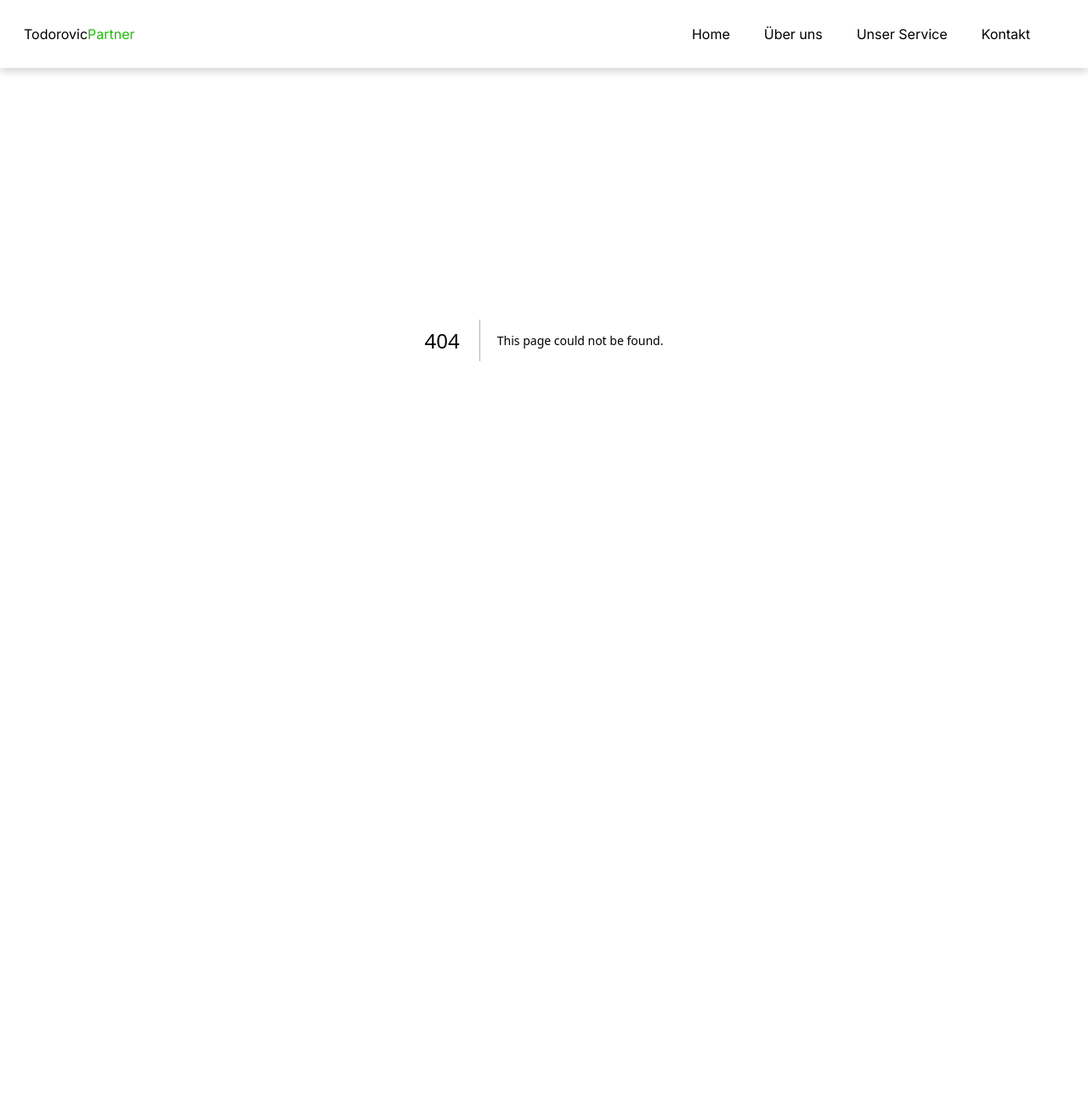
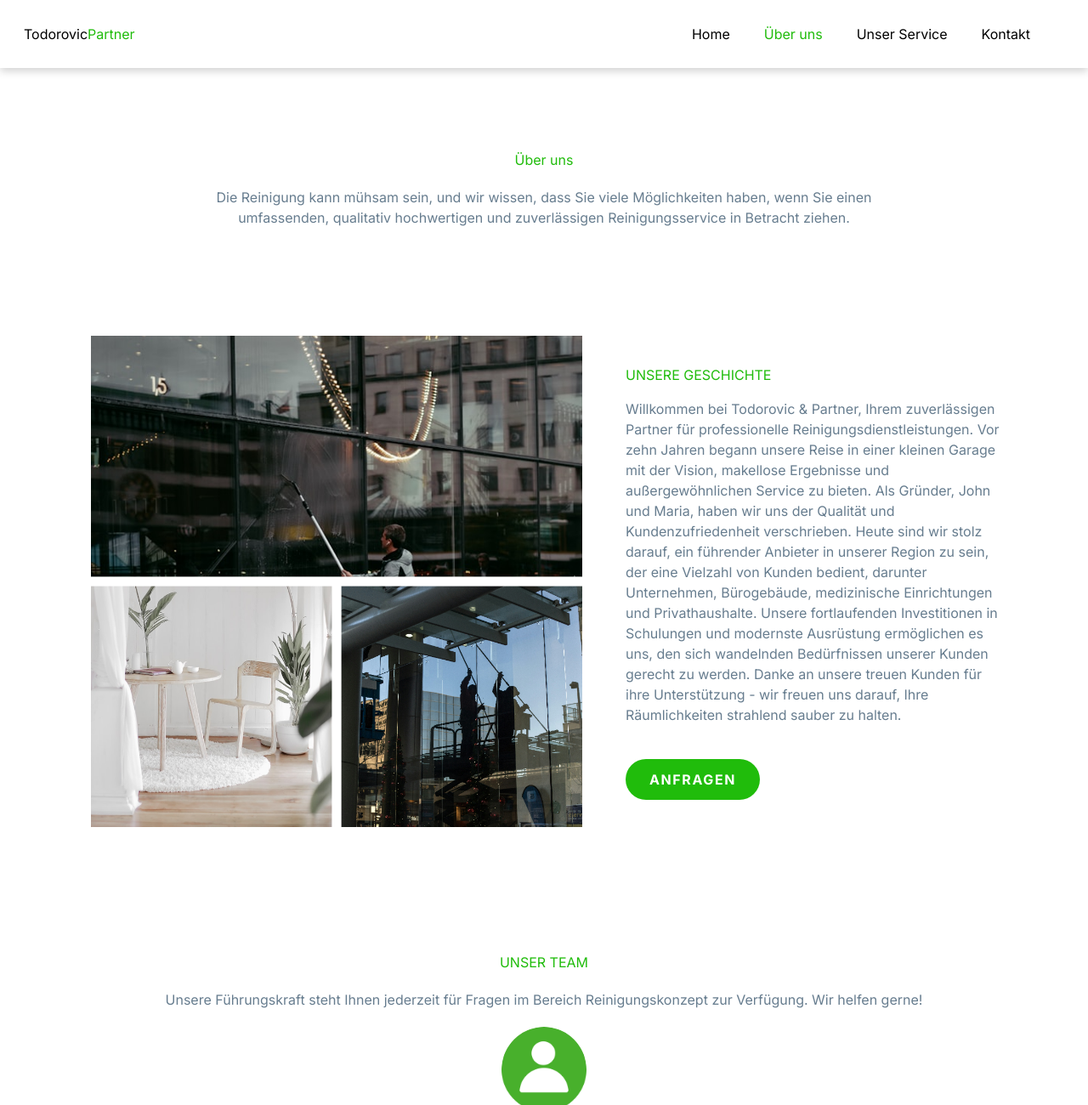
Before and after one commit to Curiosoofficial/todorovic-partner, a Next.js app: page /ueber-uns in a window 1280 px wide. Before the commit this address had no page. Shown: the top 1300 px of the page at 85% size. Before the commit the page ends 800 px from the top, so only its background shows below. Built offline with nearby package versions, Linux system fonts and the light colour scheme.

Commit message:
About us page construction

```diff
--- /dev/null
+++ b/app/ueber-uns/page.tsx
@@ -0,0 +1,19 @@
+import Footer from "@/components/Footer"
+import AboutUsSec1 from "@/components/aboutusui/AboutUsSec1"
+import AboutUsSec2 from "@/components/aboutusui/AboutUsSec2"
+import AboutUsSec3 from "@/components/aboutusui/AboutUsSec3"
+import React from 'react'
+
+const page = () => {
+  return (
+    <main>
+        <AboutUsSec1/>
+        <AboutUsSec2/>
+        <AboutUsSec3/>
+
+        <Footer/>
+    </main>
+  )
+}
+
+export default page
--- a/components/Footer.tsx
+++ b/components/Footer.tsx
@@ -1,11 +1,11 @@
 import { footerInfo, footerLinks, navLinks } from "@/constants";
 import Link from "next/link";
 import React from "react";
-import Button from "./ui/spotify-button";
 
 const Footer = () => {
   return (
     <footer className="flex items-start gap-24 justify-center p-12 nav-index w-full shadow-[0_3px_10px_rgb(0,0,0,0.2)] max-md:flex-col">
+
       <div className="flex flex-col w-[250px] gap-5">
         <h4 className="h3-bold">
           Todorovic<span>Partner</span>
@@ -39,6 +39,7 @@ const Footer = () => {
           ))}
 
       </div>
+
     </footer>
   );
 };
--- /dev/null
+++ b/components/aboutusui/AboutUsSec1.tsx
@@ -0,0 +1,41 @@
+import { benefits } from "@/constants";
+import Image from "next/image";
+import React from "react";
+import Button from "../ui/spotify-button";
+
+const AboutUsSec1 = () => {
+  return (
+    <section className="pt-44 flex flex-col justify-center items-center gap-5">
+      <h1 className="h1-bold text-primary-500">Über uns</h1>
+      <p className="max-w-[800px] text-center text-primary-2">
+        Die Reinigung kann mühsam sein, und wir wissen, dass Sie viele
+        Möglichkeiten haben, wenn Sie einen umfassenden, qualitativ hochwertigen
+        und zuverlässigen Reinigungsservice in Betracht ziehen.
+      </p>
+
+      <div className="flex justify-center items-center gap-10 p-24 max-lg:flex-col max-sm:items-center">
+        <Image
+          src="/aboutUsSection/collage1.png"
+          alt="collage"
+          width={600}
+          height={600}
+        />
+
+        <div className="flex flex-col w-[650px] max-sm:w-[300px] max-sm:text-center max-md:w-[500px]">
+          <h3 className="h1-bold pb-5 pt-[5px] text-primary-500 leading-none max-sm:h2-bold">
+            UNSERE GESCHICHTE
+          </h3>
+          <p className="pb-5 paragraph-regular text-primary-2">
+          Willkommen bei Todorovic & Partner, Ihrem zuverlässigen Partner für professionelle Reinigungsdienstleistungen. Vor zehn Jahren begann unsere Reise in einer kleinen Garage mit der Vision, makellose Ergebnisse und außergewöhnlichen Service zu bieten. Als Gründer, John und Maria, haben wir uns der Qualität und Kundenzufriedenheit verschrieben. Heute sind wir stolz darauf, ein führender Anbieter in unserer Region zu sein, der eine Vielzahl von Kunden bedient, darunter Unternehmen, Bürogebäude, medizinische Einrichtungen und Privathaushalte. Unsere fortlaufenden Investitionen in Schulungen und modernste Ausrüstung ermöglichen es uns, den sich wandelnden Bedürfnissen unserer Kunden gerecht zu werden. Danke an unsere treuen Kunden für ihre Unterstützung - wir freuen uns darauf, Ihre Räumlichkeiten strahlend sauber zu halten.
+          </p>
+
+          <div className="mt-5">
+            <Button />
+          </div>
+        </div>
+      </div>
+    </section>
+  );
+};
+
+export default AboutUsSec1;
--- /dev/null
+++ b/components/aboutusui/AboutUsSec2.tsx
@@ -0,0 +1,15 @@
+import React from 'react'
+import TeamCards from "./TeamCards"
+
+const AboutUsSec2 = () => {
+  return (
+    <section className="pt-10 pb-10 flex flex-col justify-center items-center gap-5">
+        <h2 className="h2-bold text-primary-500">UNSER TEAM</h2>
+        <p className="text-center text-primary-2">Unsere Führungskraft steht Ihnen jederzeit für Fragen im Bereich Reinigungskonzept zur Verfügung. Wir helfen gerne!</p>
+        <TeamCards/>
+        <p className="text-center text-primary-2">Todor gründete das Unternehmen 2016 und stellt die Führung zur Verfügung, die zur Aufrechterteilung unseres Ansehens erforderlich ist.</p>
+    </section>
+  )
+}
+
+export default AboutUsSec2
--- /dev/null
+++ b/components/aboutusui/AboutUsSec3.tsx
@@ -0,0 +1,16 @@
+import React from 'react'
+import Button from "../ui/spotify-button"
+
+const AboutUsSec3 = () => {
+  return (
+    <section className="pt-10 pb-10 flex flex-col justify-center items-center gap-5">
+        <h2 className="h2-bold text-primary-500">Unser Versprechen</h2>
+        <h3 className="h3-bold text-primary-1">Wir betreuen unsere Privat & Geschäftskunden mit Qualitätsgarantie seit mehreren Jahren!</h3>
+        <p className="text-center text-primary-2 max-w-[800px]">Todorovic & Partner ist außerdem dafür bekannt, unseren Kunden flexibel entgegenzukommen und dabei trotzdem Präzesion aufzuweisen. Wir haben eine Tradition der Exzellenz und des Engagements für unsere Kunden und bieten in ganz Österreich professionelle und qualitativ hochwertige Reinigungsdienste an.</p>
+        <Button/>
+
+    </section>
+  )
+}
+
+export default AboutUsSec3
--- /dev/null
+++ b/components/aboutusui/TeamCards.tsx
@@ -0,0 +1,21 @@
+import Image from "next/image"
+import React from 'react'
+
+const TeamCards = () => {
+  return (
+    <div className="flex flex-col justify-center items-center gap-1">
+        <Image
+        src="/profile.png"
+        alt="Milan Todorovic"
+        width={100}
+        height={100}
+        className="rounded-full object-cover pb-3"
+        />
+
+        <h3 className="h3-bold text-primary-1">Milan Todorovic</h3>
+        <p className="text-primary-2">Geschäftsführung</p>
+    </div>
+  )
+}
+
+export default TeamCards
--- a/components/homeui/HomeAboutUsSec1.tsx
+++ b/components/homeui/HomeAboutUsSec1.tsx
@@ -8,12 +8,12 @@ const HomeAboutUsSec1 = () => {
   return (
     <section>
       <BackgroundGradientAnimation>
-        <div className=" pb-16 absolute z-50 inset-0 flex flex-col items-center justify-center text-white font-bold px-4 pointer-events-none text-center overflow-hidden">
-          <h2 className="bg-clip-text p-2 drop-shadow-2xl h1-bold">
+        <div className=" pb-16 gap-3 absolute z-50 inset-0 flex flex-col items-center justify-center text-white font-bold px-4 pointer-events-none text-center overflow-hidden">
+          <h2 className="bg-clip-text p-2 drop-shadow-2xl h1-bold max-md:h2-bold">
             ÜBER UNSER UNTERNEHMEN
           </h2>
-          <div className="flex flex-col justify-center items-center">
-            <p className="base-semibold max-w-[1200px] bg-clip-text p-2  drop-shadow-2xl  ">
+          <div className="flex flex-col justify-center items-center gap-3">
+            <p className="base-semibold max-w-[1200px] bg-clip-text  drop-shadow-2xl  max-md:paragraph-medium">
               Die Reinigungsplanung kann mühsam sein und wir wissen, dass Sie
               viele Möglichkeiten haben, wenn um die Auswahl des richtigen
               Partners geht. Aus diesem Grund sind wir ständig bemüht, unsere
@@ -22,10 +22,10 @@ const HomeAboutUsSec1 = () => {
               Reinigungspersonal zu 100% vertrauen, dass es einen erstklassigen
               Reinigungsjob für Sie ausführt.
             </p>
-            <div className="grid grid-cols-2">
+            <div className="grid grid-cols-2 max-sm:grid-cols-1">
               {aboutussec.map((item) => (
                 <span
-                  className="flex gap-1 px-5 py-2 base-semibold bg-clip-text  drop-shadow-2xl "
+                  className="flex gap-1 px-5 py-2 base-semibold max-md:paragraph-medium max-sm:py-1 bg-clip-text  drop-shadow-2xl "
                   key={item}
                 >
                   <Image src="/check.png" width={20} height={20} alt="check" />
@@ -35,7 +35,7 @@ const HomeAboutUsSec1 = () => {
             </div>
           </div>
         </div>
-        <Button className="absolute top-[78%] left-[50%] transform -translate-x-1/2 -translate-y-1/2" />
+        <Button className="absolute top-[78%] left-[50%] transform -translate-x-1/2 -translate-y-1/2 max-sm:top-[82%] max-md:top-[75%]" />
       </BackgroundGradientAnimation>
     </section>
   );
--- a/components/ui/background-gradient-animation.tsx
+++ b/components/ui/background-gradient-animation.tsx
@@ -89,7 +89,7 @@ export const BackgroundGradientAnimation = ({
   return (
     <div
       className={cn(
-        "h-[600px] relative overflow-hidden top-0 left-0 bg-[linear-gradient(40deg,var(--gradient-background-start),var(--gradient-background-end))]",
+        "h-[600px] relative overflow-hidden top-0 left-0 bg-[linear-gradient(40deg,var(--gradient-background-start),var(--gradient-background-end))] max-md:h-[800px]",
         containerClassName
       )}
     >
--- a/constants/index.ts
+++ b/constants/index.ts
@@ -7,7 +7,7 @@ export const navLinks: Navlink[] = [
     },
     {
 
-      route: "/über-uns",
+      route: "/ueber-uns",
       label: "Über uns",
     },
     {
--- a/tailwind.config.ts
+++ b/tailwind.config.ts
@@ -15,6 +15,7 @@ module.exports = {
       padding: "2rem",
       screens: {
         "2xl": "1400px",
+        'mid': {'max': '966px'}
       },
     },
     extend: {
```
Also changed, not shown: public/profile.png (added).
